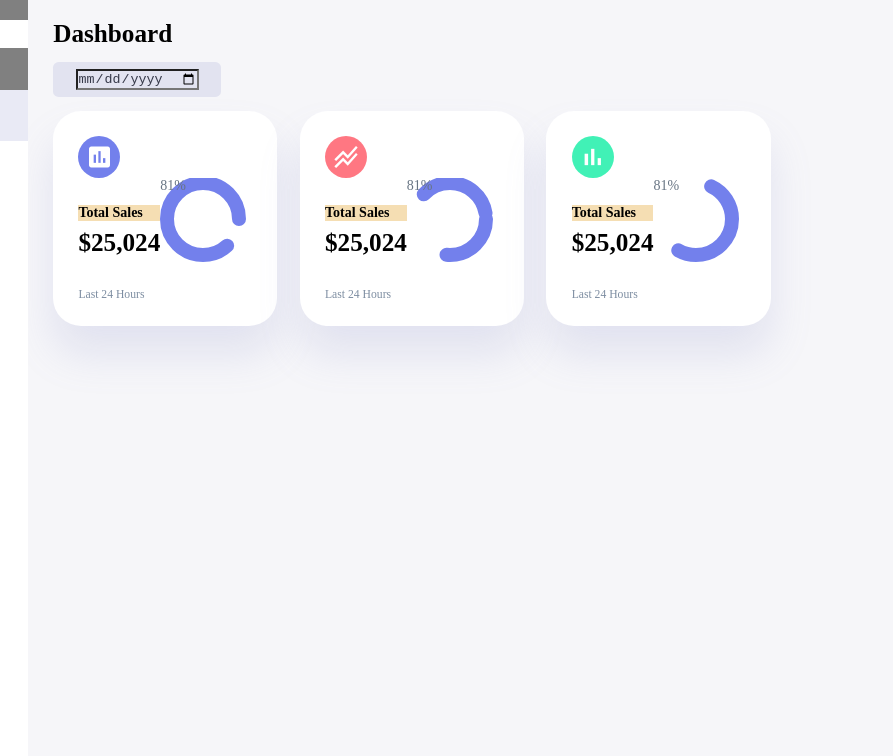
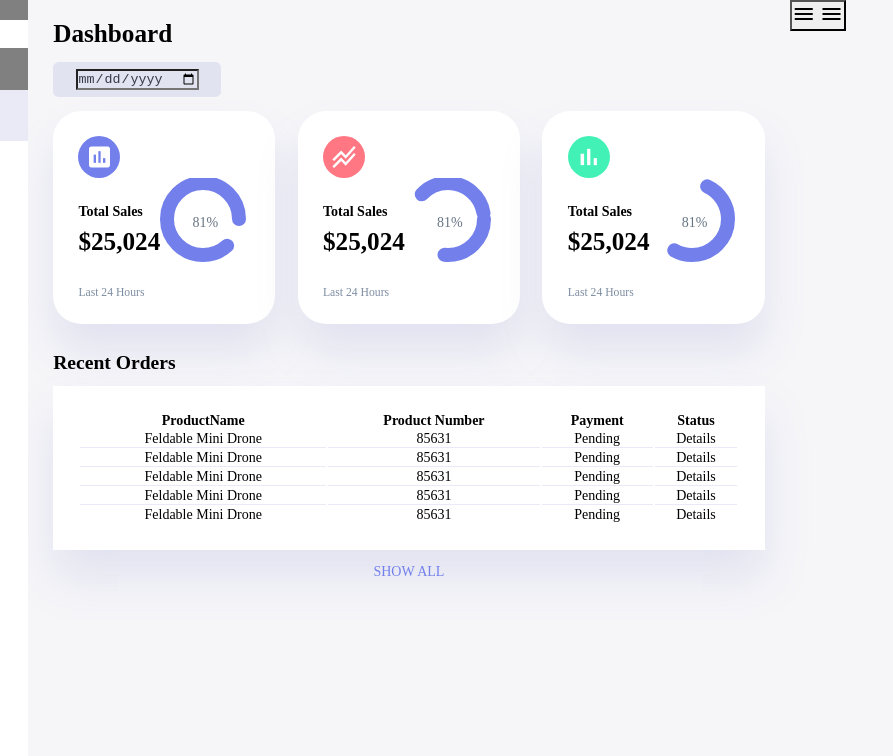
Before and after one commit to fereshteh-dehghani/Admin-Dashboard, a plain HTML site: page index.html in a window 1280 px wide. Shown: the full height of the page, 184-1077 px from the left. Drawn offline with Linux system fonts and the light colour scheme.

Commit message:
complete table

```diff
--- a/index.html
+++ b/index.html
@@ -9,6 +9,8 @@
     <!-- Materials Icons -->
     <link href="https://fonts.googleapis.com/icon?family=Material+Icons"
       rel="stylesheet">
+      <!-- <link rel="stylesheet" href="https://fonts.sandbox.google.com/css2?family=Material+Symbols+Sharp:opsz,wght,FILL,GRAD@20..48,100..700,0..1,-50..200" /> -->
+
       <!-- ***** -->
     <title>Admin Dashboard</title>
 </head>
@@ -172,9 +174,68 @@
 
 
     </section><!--END OF Insightes-->
-</main>
+<section class="recent-orders">
+<h2>Recent Orders</h2>
+<table>
+    <thead>
+        <tr>
+            <th>ProductName</th>
+            <th>Product Number</th>
+            <th>Payment</th>
+            <th>Status</th>
+        </tr>
+    </thead>
+    <tbody>
+        <tr>
+            <td>Feldable Mini Drone</td>
+            <td>85631</td>
+            <td class="warning">Pending</td>
+            <td class="parimary">Details</td>
+        </tr>
+        <tr>
+            <td>Feldable Mini Drone</td>
+            <td>85631</td>
+            <td class="warning">Pending</td>
+            <td class="parimary">Details</td>
+        </tr>
+        <tr>
+            <td>Feldable Mini Drone</td>
+            <td>85631</td>
+            <td class="warning">Pending</td>
+            <td class="parimary">Details</td>
+        </tr>
+        <tr>
+            <td>Feldable Mini Drone</td>
+            <td>85631</td>
+            <td class="warning">Pending</td>
+            <td class="parimary">Details</td>
+        </tr>
+        <tr>
+            <td>Feldable Mini Drone</td>
+            <td>85631</td>
+            <td class="warning">Pending</td>
+            <td class="parimary">Details</td>
+        </tr>
+    </tbody>
+</table>
+<a href="#">SHOW ALL</a>
+</section>
+
+
+</main><!------------------ End Of Main ---------------->
+<section class="right">
+    <div class="top">
+        <button>
+                <span class="material-icons">
+                    menu
+                    </span>
+                    <i class="material-icons">menu</i>
+
+        </button>
+    </div>
+</section>
+
 </section><!------------------ End Of container ---------------->
-
 
 </body>
 </html>
--- a/main.css
+++ b/main.css
@@ -233,20 +233,20 @@ main .insights>div .middle{
 
 }
 main .insights h3{
-    background: wheat;
     margin: 1rem 0 0.6rem;
     font-size: 1rem;
 }
 main .insights .progress{
     position: relative;
-    width: 92px;
-    height: 92px;
+    width: 90px;
+    height: 90px;
     border-radius: 50%;
+    margin: auto;
 }
 main .insights svg{
-    width: 7rem;
-    height: 7rem;
-
+    width: 11rem;
+    height: 11rem;
+    padding: 0;
 }
 main .insights svg circle{
     fill: none;
@@ -256,6 +256,7 @@ main .insights svg circle{
     transform: translate(5px,5px);
     stroke-dasharray: 110;
     stroke-dashoffset: 92;
+
 }
 main .insights .sales svg circle{
 
@@ -277,6 +278,7 @@ main .insights .progress .number{
     top: 0;
     height: 100%;
     width: 100%;
+    display: flex;
     justify-content: center;
     align-items: center;
 }
@@ -284,3 +286,36 @@ main .insights small{
     margin-top: 1.3rem;
     display: block;
 }
+/* ===============Recent Orders============== */
+main .recent-orders{
+    margin-top: 2rem;
+}
+main .recent-orders h2{
+   margin-bottom: 0.8rem;
+}
+main .recent-orders table{
+    background-color: var(--color-white);
+    width: 100%;
+    padding: var(--card-padding);
+    border-radius: var(--card-border-radius);
+    text-align: center;
+    box-shadow: var(--box-shadow);
+    transition: all 300ms ease;
+}
+main .recent-orders table:hover{
+    box-shadow: none;
+}
+main .recent-orders table td{
+    height: 2.8;
+    border-bottom: 1px solid var(--color-light);
+    color: var(--color-dark-variant);
+}
+main .recent-orders table tr:last-child td{
+    border:none;
+}
+main .recent-orders a{
+    display: block;
+    margin: 1rem auto;
+    color: var(--color-primary);
+    text-align: center;
+}
```
